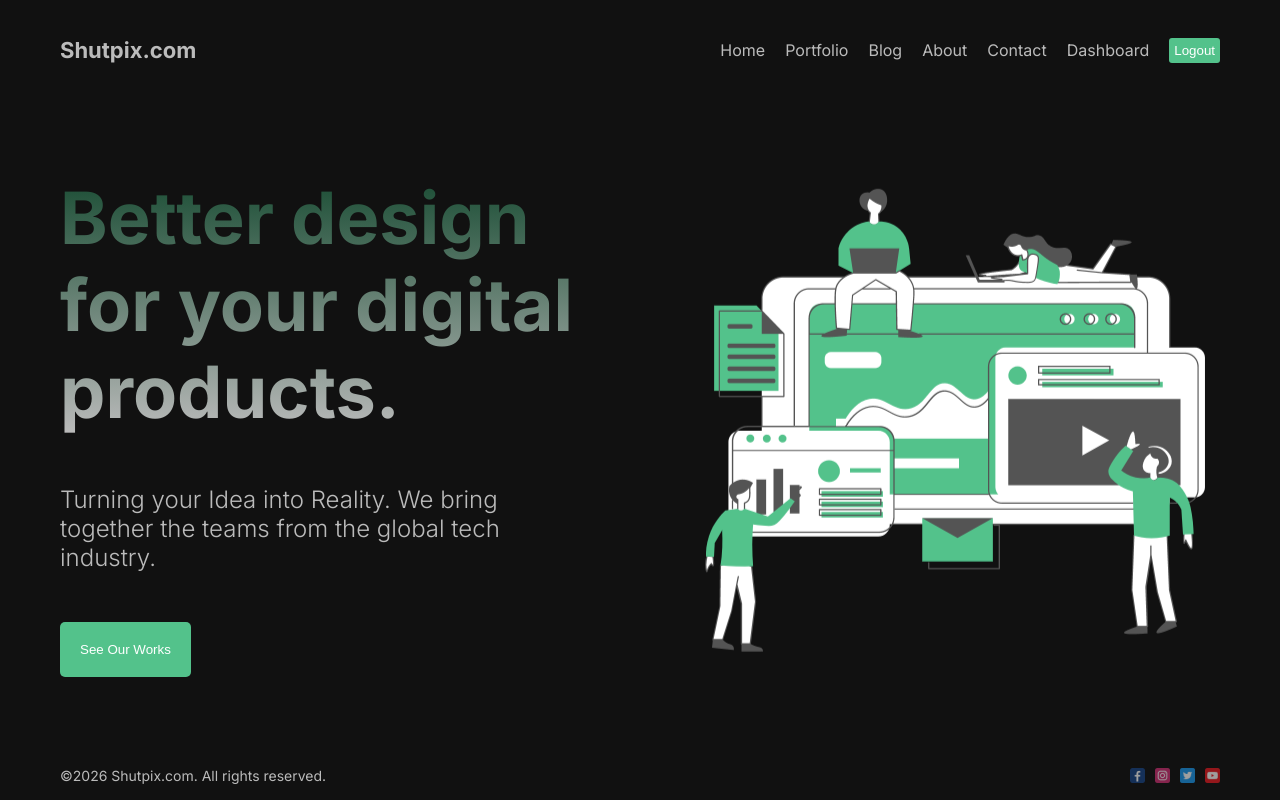
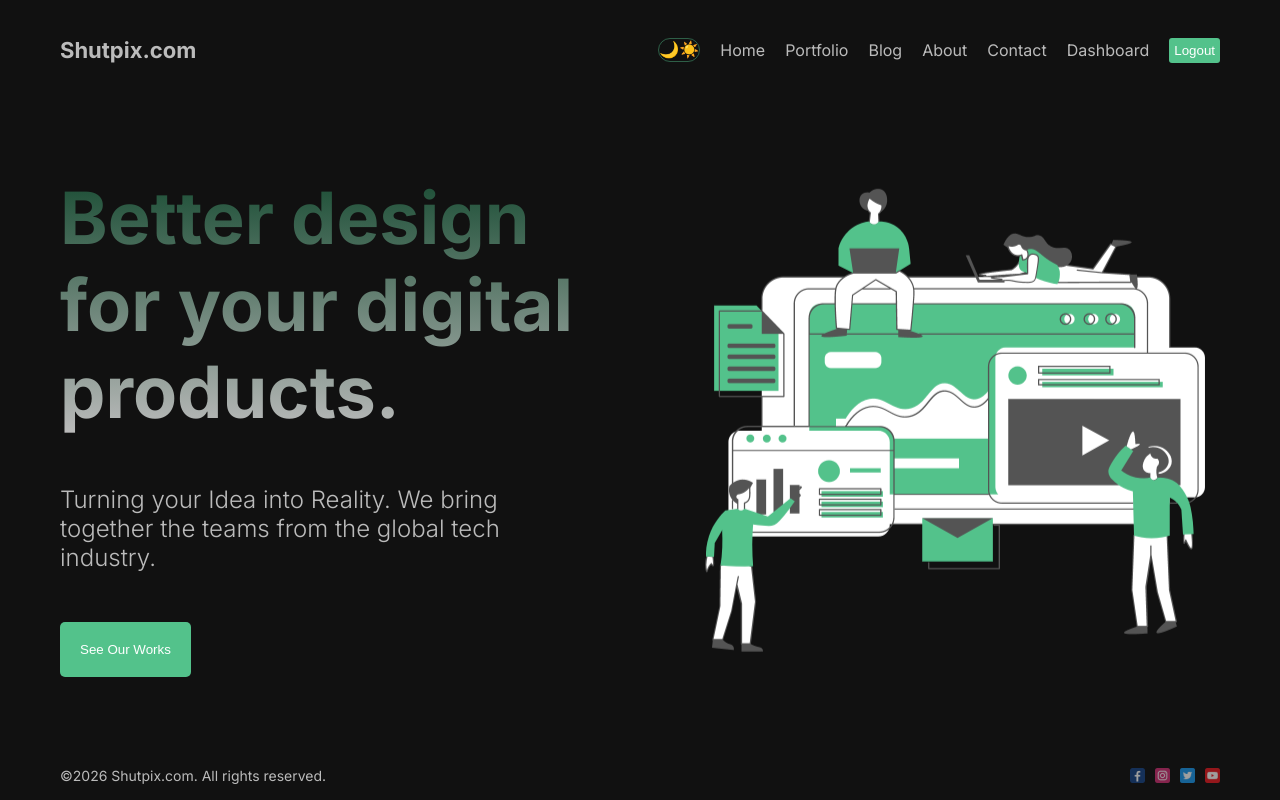
Before and after one commit to vishalmishradev/Blogpage, a Next.js app: page / in a window 1280 px wide. Built offline with nearby package versions, Linux system fonts and the light colour scheme.

Commit message:
added dark mode config

```diff
--- /dev/null
+++ b/src/components/DarkModeToggle/DarkModeToggle.jsx
@@ -0,0 +1,14 @@
+import React from 'react'
+import styles from './darkModeToggle.module.css'
+
+const DarkModeToggle = () => {
+  return (
+    <div className={styles.container}>
+        <div className={styles.icon}>🌙</div>
+        <div className={styles.icon}>☀️</div>
+        <div className={styles.ball}></div>
+    </div>
+  )
+}
+
+export default DarkModeToggle
--- /dev/null
+++ b/src/components/DarkModeToggle/darkModeToggle.module.css
@@ -0,0 +1,8 @@
+.container{
+    width: 42px;
+    height: 24px;
+    border: 1.5px solid #53c28b70;
+    border-radius: 30px;
+    display: flex;
+    justify-content: space-between;
+}
--- a/src/components/navbar/Navbar.jsx
+++ b/src/components/navbar/Navbar.jsx
@@ -3,6 +3,7 @@
 import Link from "next/link";
 import React from "react";
 import styles from "./navbar.module.css";
+import DarkModeToggle from "../DarkModeToggle/DarkModeToggle";
 
 const links = [
   {
@@ -45,6 +46,7 @@ const Navbar = () => {
         Shutpix.com
       </Link>
       <div className={styles.links}>
+        <DarkModeToggle/>
         {links.map((link) => (
           <Link key={link.id} href={link.url} className={styles.link}>
             {link.title}
```
Also changed, not shown: src/app/blog/[id]/page.jsx (+11 -1 lines).
